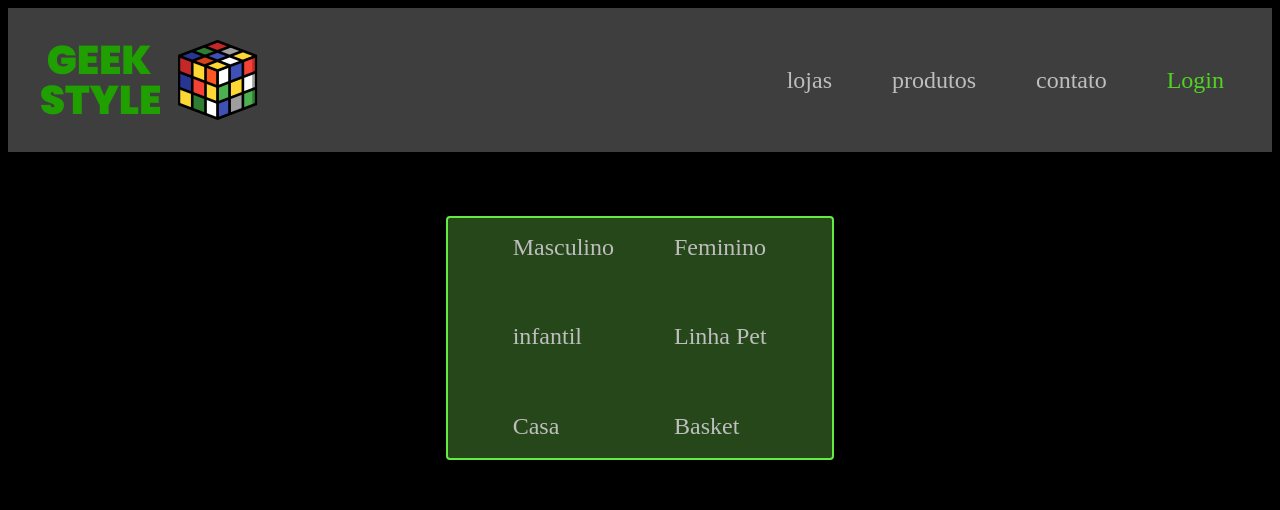
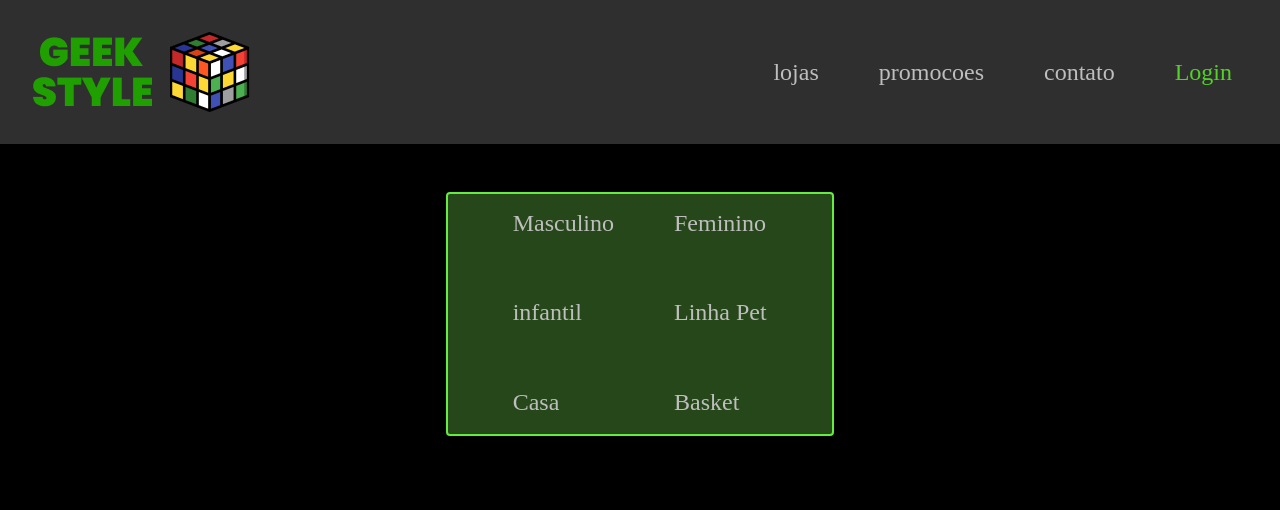
Before and after one commit to OliCleberson/geekstyle, a plain HTML site: page index.html in a window 1280 px wide. Shown: the top 510 px of the page. Drawn offline with Linux system fonts and the light colour scheme.

```diff
--- a/index.html
+++ b/index.html
@@ -15,7 +15,7 @@
       <nav class="menu-header">
         <ul class="menu-lista">
           <li><a href="">lojas</a></li>
-          <li><a href="">produtos</a></li>
+          <li><a href="">promocoes</a></li>
           <li><a href="">contato</a></li>
           <li><a class="last-item" href="">Login</a></li>
         </ul>
--- a/style.css
+++ b/style.css
@@ -36,12 +36,17 @@
 }
 
 .header-grid{
-  background: #3e3e3e;
+  background: #3e3e3ec4;
   display: grid;
   grid-template-columns: 1fr auto;
   padding: 1rem;
   align-items: center;
+  position: fixed;
+  right: 0px;
+  left: 0px;
+  top: 0px;
 }
+
 
 .logo-header {
   padding: 1rem;
@@ -60,7 +65,7 @@
 .menu-bar-grid{
   display: flex;
   margin: auto;
-  margin-top: 1rem;
+  margin-top: 12rem;
   justify-content: center;
   background: #254719;
   height: 4rem;
@@ -238,7 +243,7 @@
 @media (max-width: 1300px) {
   .menu-bar-grid{
     margin-bottom: 8rem;
-    margin-top: 4rem;
+    margin-top: 12rem;
     height: 15rem;
     width: 24rem;
   }
@@ -297,6 +302,7 @@
   .header-grid {
     display: grid;
     grid-template-columns: 1fr;
+    position: static;
   }
   .menu-header{
     display: grid;
```
